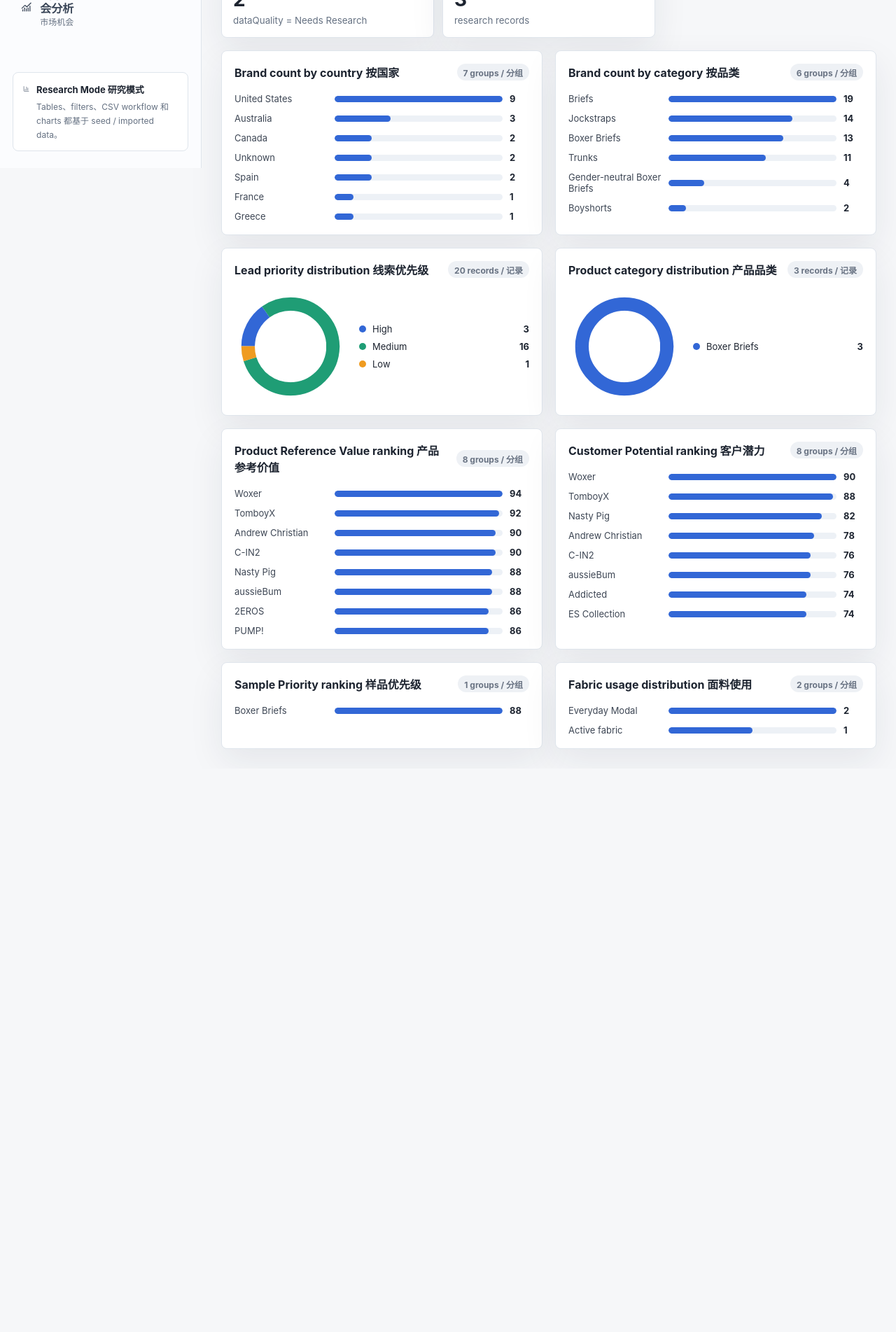
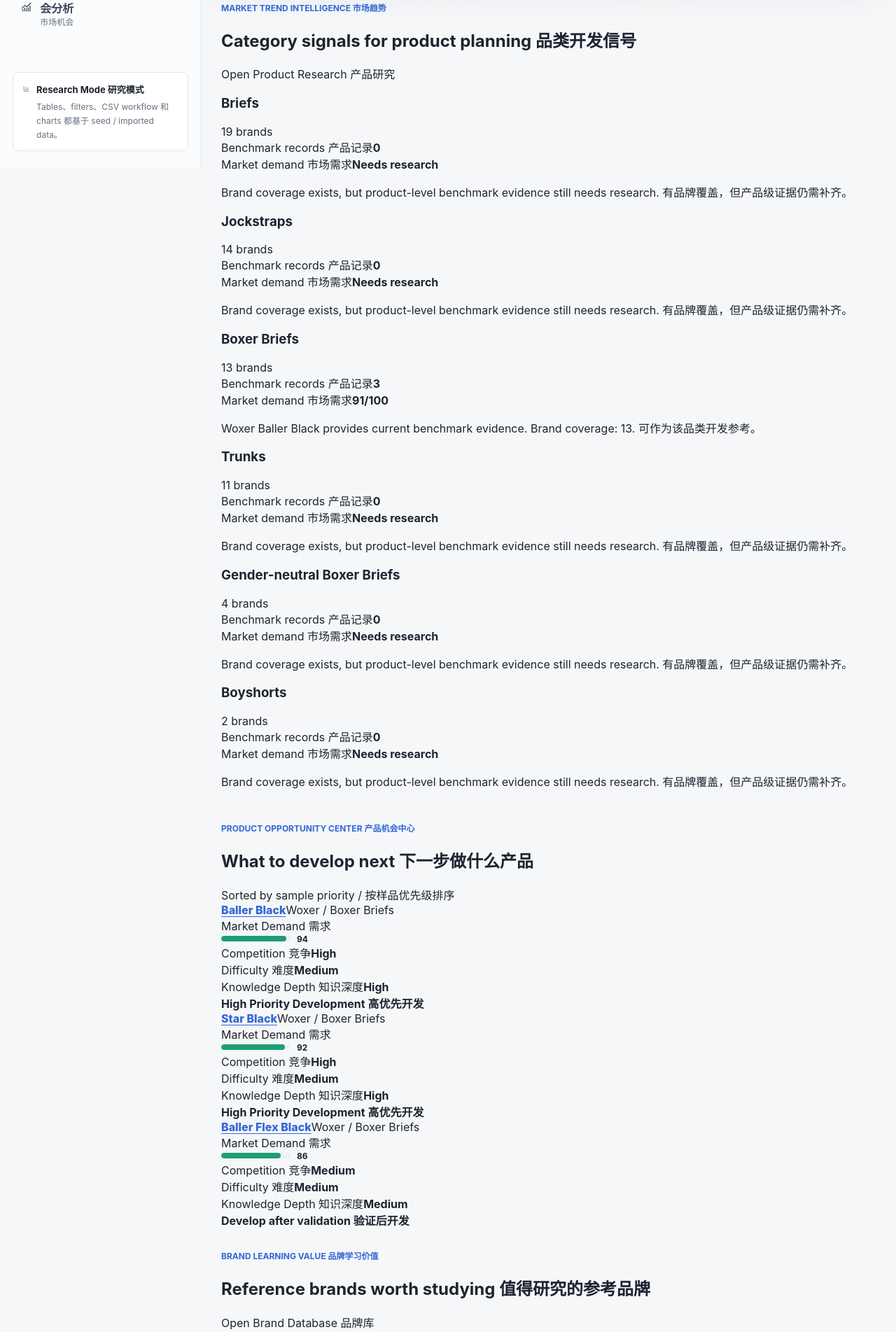
Before and after one commit to alan-lion1202/underwear, a Next.js app: page /dashboard in a window 1280 px wide. Shown: the part 560-2463 px from the top of the page at 70% size. Before the commit the page ends 1658 px from the top, so only its background shows below. Built offline with nearby package versions, Linux system fonts and the light colour scheme.

Commit message:
Optimize dashboard for product intelligence

```diff
--- a/app/dashboard/page.tsx
+++ b/app/dashboard/page.tsx
@@ -1,19 +1,16 @@
 "use client";
 
+import Link from "next/link";
 import { DistributionBars, DonutChart, getDistribution } from "@/components/Charts";
+import { ScoreBar } from "@/components/DataTable";
 import { PageHeader } from "@/components/PageHeader";
 import { SummaryCards } from "@/components/SummaryCards";
-import { brands, leads, products } from "@/data/seed";
+import { brands, leads, products, type Product } from "@/data/seed";
 
 export default function DashboardPage() {
-  const verifiedBrands = brands.filter((brand) => brand.websiteVerified && brand.productDataVerified && brand.contactVerified && brand.socialVerified).length;
-  const highPriorityLeads = leads.filter((lead) => lead.priority === "High").length;
-  const brandsWithContact = brands.filter((brand) => Boolean(clean(brand.contactEmail))).length;
-  const brandsWithWholesale = brands.filter((brand) => brand.wholesaleAvailable || Boolean(clean(brand.wholesaleEmail))).length;
+  const productVerifiedBrands = brands.filter((brand) => brand.productDataVerified).length;
   const recordsNeedingResearch = brands.filter((brand) => brand.dataQuality === "Needs Research").length;
-  const highReferenceBrands = brands.filter((brand) => brand.productReferenceValueScore >= 85).length;
-  const highPotentialBrands = brands.filter((brand) => brand.customerPotentialScore >= 80).length;
-  const sampleDevelopmentCandidates = products.filter((product) => product.samplePriorityScore >= 85).length;
+  const sourceUrlCount = brands.reduce((sum, brand) => sum + brand.sourceUrls.length, 0) + products.reduce((sum, product) => sum + product.sourceUrls.length, 0);
   const categoryDistribution = brands.reduce<Record<string, number>>((acc, brand) => {
     brand.priorityProductCategories.forEach((category) => {
       acc[category] = (acc[category] ?? 0) + 1;
@@ -21,42 +18,130 @@
     return acc;
   }, {});
   const fabricDistribution = products.reduce<Record<string, number>>((acc, product) => {
-    acc[product.fabric] = (acc[product.fabric] ?? 0) + 1;
+    if (clean(product.fabric)) acc[product.fabric] = (acc[product.fabric] ?? 0) + 1;
     return acc;
   }, {});
-  const referenceRanking = Object.fromEntries(brands.slice().sort((a, b) => b.productReferenceValueScore - a.productReferenceValueScore).slice(0, 8).map((brand) => [brand.brandName, brand.productReferenceValueScore]));
-  const customerRanking = Object.fromEntries(brands.slice().sort((a, b) => b.customerPotentialScore - a.customerPotentialScore).slice(0, 8).map((brand) => [brand.brandName, brand.customerPotentialScore]));
-  const sampleRanking = Object.fromEntries(products.slice().sort((a, b) => b.samplePriorityScore - a.samplePriorityScore).slice(0, 8).map((product) => [product.productCategory, product.samplePriorityScore]));
+  const productCategoryDistribution = getDistribution(products, (product) => product.category);
+  const priceDistribution = getDistribution(products, (product) => product.priceRange);
+  const marketTrends = Object.entries(categoryDistribution)
+    .map(([category, brandCoverage]) => ({
+      category,
+      brandCoverage,
+      benchmarkCount: products.filter((product) => product.productCategory === category).length,
+      avgDemand: average(products.filter((product) => product.productCategory === category).map((product) => product.marketDemandScore)),
+      signal: getCategorySignal(category, brandCoverage, products.filter((product) => product.productCategory === category))
+    }))
+    .sort((a, b) => b.brandCoverage - a.brandCoverage || b.avgDemand - a.avgDemand)
+    .slice(0, 6);
+  const productOpportunities = products
+    .slice()
+    .sort((a, b) => b.samplePriorityScore - a.samplePriorityScore)
+    .map((product) => ({
+      product,
+      knowledgeDepth: getKnowledgeDepth(product),
+      recommendation: getRecommendation(product)
+    }));
+  const learningBrands = brands
+    .slice()
+    .sort((a, b) => b.productReferenceValueScore - a.productReferenceValueScore)
+    .slice(0, 5);
 
   return (
     <div className="pageStack">
       <PageHeader
-        eyebrow="Dashboard 总览"
-        title="LGBTQ+ Underwear Market Intelligence 行业情报"
-        description="用于手动 brand tracking、product comparison 和 B2B customer development 的研究工作台。"
-        metric={`${brands.length} brands`}
+        eyebrow="Product Intelligence 产品情报"
+        title="Product Intelligence Dashboard 产品决策看板"
+        description="把 LGBTQ+ underwear 市场、产品和消费者信号转化为开发判断：什么产品值得做，为什么成功，以及下一步如何改进。"
+        metric={`${products.length} benchmarks`}
       />
       <SummaryCards
         cards={[
-          { label: "Total brands 品牌总数", value: String(brands.length), note: "Seed / imported records" },
-          { label: "Verified brands 已核验", value: String(verifiedBrands), note: "Official-source checked" },
-          { label: "High-priority B2B leads 高优先线索", value: String(highPriorityLeads), note: "priority = High" },
-          { label: "High reference brands 高参考品牌", value: String(highReferenceBrands), note: "reference score >= 85" },
-          { label: "High customer potential 高客户潜力", value: String(highPotentialBrands), note: "customer score >= 80" },
-          { label: "Sample candidates 样品候选", value: String(sampleDevelopmentCandidates), note: "sample priority >= 85" },
+          { label: "Priority categories 优先品类", value: String(Object.keys(categoryDistribution).length), note: "brand coverage signal" },
+          { label: "Product benchmarks 产品基准", value: String(products.length), note: "real product-level records" },
+          { label: "Product data verified 产品已核验品牌", value: String(productVerifiedBrands), note: "brand productDataVerified" },
+          { label: "Source URLs 来源链接", value: String(sourceUrlCount), note: "brand + product evidence" },
           { label: "Needs research 待研究记录", value: String(recordsNeedingResearch), note: "dataQuality = Needs Research" },
-          { label: "Products benchmarked 产品基准", value: String(products.length), note: "research records" }
+          { label: "High B2B potential 高客户潜力", value: String(leads.filter((lead) => lead.priority === "High").length), note: "for customer development" }
         ]}
       />
+
+      <section className="intelligenceSection">
+        <div className="sectionHeader">
+          <div>
+            <p className="eyebrow">Market Trend Intelligence 市场趋势</p>
+            <h2>Category signals for product planning 品类开发信号</h2>
+          </div>
+          <Link className="sectionLink" href="/product-research">Open Product Research 产品研究</Link>
+        </div>
+        <div className="insightGrid">
+          {marketTrends.map((trend) => (
+            <article className="insightCard" key={trend.category}>
+              <div className="insightTop">
+                <h3>{trend.category}</h3>
+                <span>{trend.brandCoverage} brands</span>
+              </div>
+              <InfoLine label="Benchmark records 产品记录" value={String(trend.benchmarkCount)} />
+              <InfoLine label="Market demand 市场需求" value={trend.avgDemand ? `${trend.avgDemand}/100` : "Needs research"} />
+              <p>{trend.signal}</p>
+            </article>
+          ))}
+        </div>
+      </section>
+
+      <section className="intelligenceSection">
+        <div className="sectionHeader">
+          <div>
+            <p className="eyebrow">Product Opportunity Center 产品机会中心</p>
+            <h2>What to develop next 下一步做什么产品</h2>
+          </div>
+          <span className="sectionMeta">Sorted by sample priority / 按样品优先级排序</span>
+        </div>
+        <div className="opportunityList">
+          {productOpportunities.map(({ product, knowledgeDepth, recommendation }) => (
+            <article className="opportunityCard" key={product.id}>
+              <div className="opportunityMain">
+                <Link className="sourceLink" href={`/product-research/${product.id}`}>{product.productName}</Link>
+                <span>{product.brandName} / {product.productCategory}</span>
+              </div>
+              <Metric label="Market Demand 需求" value={product.marketDemandScore} />
+              <InfoLine label="Competition 竞争" value={product.competitiveIntensity} />
+              <InfoLine label="Difficulty 难度" value={product.developmentDifficulty} />
+              <InfoLine label="Knowledge Depth 知识深度" value={knowledgeDepth} />
+              <strong className="recommendationBadge">{recommendation}</strong>
+            </article>
+          ))}
+        </div>
+      </section>
+
+      <section className="intelligenceSection">
+        <div className="sectionHeader">
+          <div>
+            <p className="eyebrow">Brand Learning Value 品牌学习价值</p>
+            <h2>Reference brands worth studying 值得研究的参考品牌</h2>
+          </div>
+          <Link className="sectionLink" href="/brand-database">Open Brand Database 品牌库</Link>
+        </div>
+        <div className="brandLearningGrid">
+          {learningBrands.map((brand) => (
+            <article className="brandLearningCard" key={brand.id}>
+              <div className="insightTop">
+                <Link className="sourceLink" href={`/brand-database/${brand.slug}`}>{brand.brandName}</Link>
+                <span>{brand.productReferenceValueScore}/100</span>
+              </div>
+              <InfoLine label="Product innovation 产品创新" value={brand.brandPositioning} />
+              <InfoLine label="Representative products 代表品类" value={brand.priorityProductCategories.join(" | ")} />
+              <InfoLine label="Market influence 市场影响" value={brand.lgbtqRelevance} />
+              <InfoLine label="Customer potential 客户潜力" value={`${brand.customerPotentialScore}/100`} />
+            </article>
+          ))}
+        </div>
+      </section>
+
       <div className="chartGrid">
-        <DistributionBars title="Brand count by country 按国家" data={getDistribution(brands, (brand) => brand.country)} />
-        <DistributionBars title="Brand count by category 按品类" data={categoryDistribution} />
-        <DonutChart title="Lead priority distribution 线索优先级" data={getDistribution(leads, (lead) => lead.priority)} />
-        <DonutChart title="Product category distribution 产品品类" data={getDistribution(products, (product) => product.category)} />
-        <DistributionBars title="Product Reference Value ranking 产品参考价值" data={referenceRanking} />
-        <DistributionBars title="Customer Potential ranking 客户潜力" data={customerRanking} />
-        <DistributionBars title="Sample Priority ranking 样品优先级" data={sampleRanking} />
-        <DistributionBars title="Fabric usage distribution 面料使用" data={fabricDistribution} />
+        <DistributionBars title="Product category coverage 品类覆盖" data={categoryDistribution} />
+        <DonutChart title="Benchmarked category mix 产品基准品类" data={productCategoryDistribution} />
+        <DistributionBars title="Price range distribution 价格带" data={priceDistribution} />
+        <DistributionBars title="Fabric DNA coverage 面料DNA覆盖" data={fabricDistribution} />
       </div>
     </div>
   );
@@ -65,3 +150,46 @@
 function clean(value: string) {
   return value && value !== "Not checked" && value !== "Unknown";
 }
+
+function average(values: number[]) {
+  if (!values.length) return 0;
+  return Math.round(values.reduce((sum, value) => sum + value, 0) / values.length);
+}
+
+function getCategorySignal(category: string, brandCoverage: number, benchmarks: Product[]) {
+  if (!benchmarks.length) return "Brand coverage exists, but product-level benchmark evidence still needs research. 有品牌覆盖，但产品级证据仍需补齐。";
+  const topProduct = benchmarks.slice().sort((a, b) => b.samplePriorityScore - a.samplePriorityScore)[0];
+  return `${topProduct.brandName} ${topProduct.productName} provides current benchmark evidence. Brand coverage: ${brandCoverage}. 可作为该品类开发参考。`;
+}
+
+function getKnowledgeDepth(product: Product) {
+  const fields = [product.price, product.fabric, product.composition, product.sizeRange, product.fit, product.rise, product.inseam, product.keySellingPoints, product.bestsellerSignal];
+  const verified = fields.filter(clean).length;
+  if (verified >= 7) return "High";
+  if (verified >= 4) return "Medium";
+  return "Needs research";
+}
+
+function getRecommendation(product: Product) {
+  if (product.samplePriorityScore >= 90 && product.marketDemandScore >= 90) return "High Priority Development 高优先开发";
+  if (product.samplePriorityScore >= 85) return "Develop after validation 验证后开发";
+  return "Monitor / research more 继续研究";
+}
+
+function InfoLine({ label, value }: { label: string; value: string }) {
+  return (
+    <div className="miniInfo">
+      <span>{label}</span>
+      <strong>{clean(value) ? value : "Unknown"}</strong>
+    </div>
+  );
+}
+
+function Metric({ label, value }: { label: string; value: number }) {
+  return (
+    <div className="miniMetric">
+      <span>{label}</span>
+      <ScoreBar value={value} />
+    </div>
+  );
+}
```
